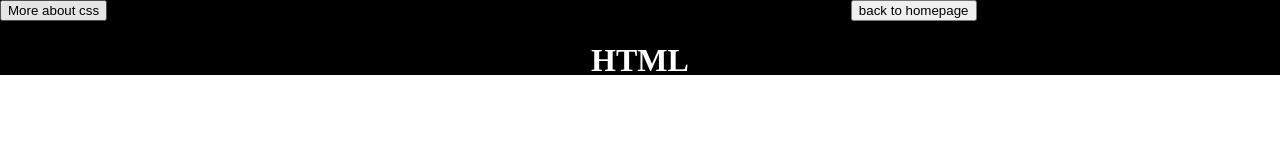
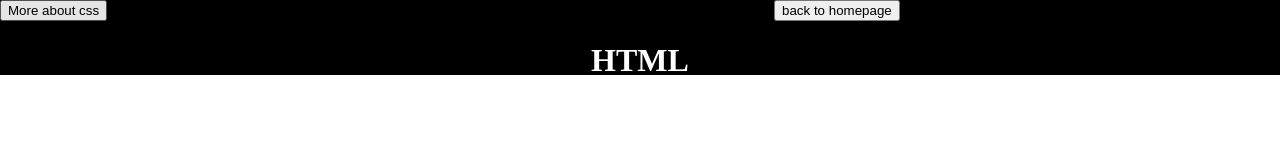
Before and after one commit to akecpookie/html, a plain HTML site: page index.html in a window 1280 px wide. Drawn offline with Linux system fonts and the light colour scheme.

Commit message:
Update style.css

```diff
--- a/style.css
+++ b/style.css
@@ -19,5 +19,5 @@ p, h1, h2{
   text-align:center;
 }
 .homepage{
-  margin-left: 36%;
+  margin-left: 30%;
 }
```
